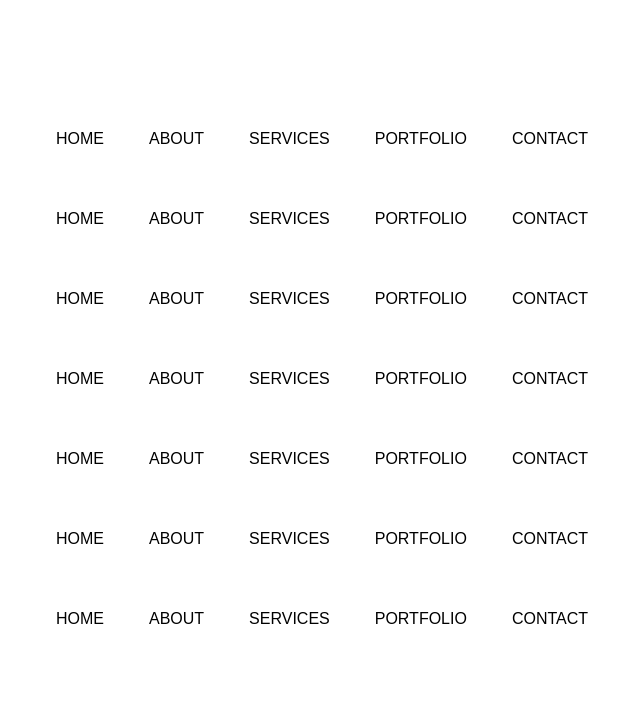
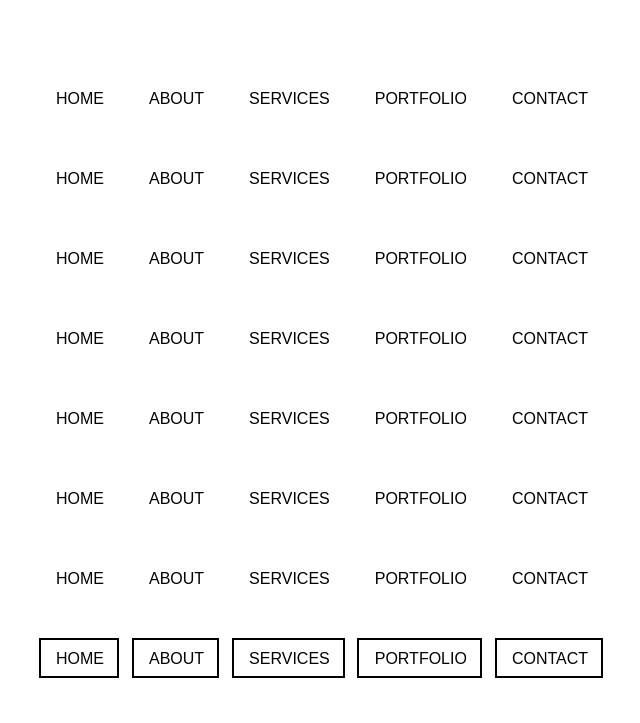
Before and after one commit to JoaoLucasAssis/CSS_Animation, a plain HTML site: page secao_6/index.html in a window 1280 px wide. Shown: the whole page, without its empty margins (318-958 px from the left). Drawn offline with Linux system fonts and the light colour scheme.

Commit message:
adicionando arquivos
Adicionando arquivos da seção 6

```diff
--- a/secao_6/index.html
+++ b/secao_6/index.html
@@ -111,5 +111,14 @@
             </a></li>
         </ul>
     </div>
+    <div class="container">
+        <ul class="menu-8">
+            <li><a href="#">Home</a></li>
+            <li><a href="#">About</a></li>
+            <li><a href="#">Services</a></li>
+            <li><a href="#">Portfolio</a></li>
+            <li><a href="#">Contact</a></li>
+        </ul>
+    </div>
 </body>
 </html>
--- a/secao_6/style.css
+++ b/secao_6/style.css
@@ -290,3 +290,35 @@ ul li a {
     right: -3px;
     opacity: 1;
 }
+
+
+
+.menu-8 a::before {
+    content: '';
+    width: 100%;
+    height: 100%;
+    position: absolute;
+    top: -6%;
+    left: -2%;
+    background: transparent;
+    border-top: 2px solid black;
+    border-left: 2px solid black;
+    transition: all .5s;
+}
+.menu-8 a:hover::before, .menu-8 a:hover::after {
+    transform: rotate(360deg);
+    width: 5px;
+    height: 5px;
+}
+.menu-8 a::after {
+    content: '';
+    width: 100%;
+    height: 100%;
+    position: absolute;
+    bottom: 0;
+    right: 0;
+    background: transparent;
+    border-bottom: 2px solid black;
+    border-right: 2px solid black;
+    transition: all .5s;
+}
```
